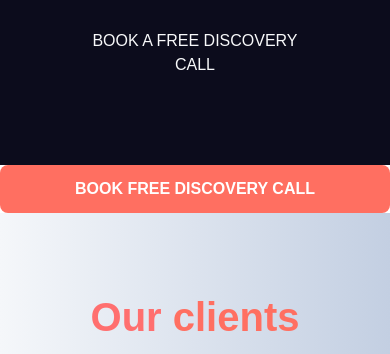
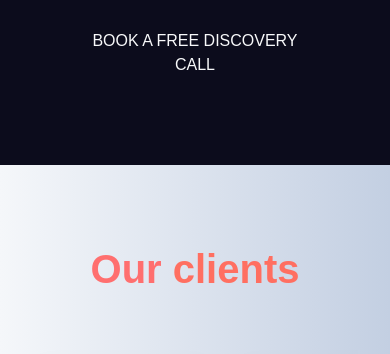
Before and after one commit to Harikvj/brandfellas, a plain HTML site: page index.html in a window 390 px wide. Shown: the part 2989-3343 px from the top of the page. Drawn offline with nearby package versions, Linux system fonts and the light colour scheme; files whose address does not match are found by name.

Commit message:
Add files via upload

```diff
--- a/index.html
+++ b/index.html
@@ -952,13 +952,7 @@ body {
       <button class="btn btn-highlight px-4 py-2" type="button" data-bs-toggle="collapse" data-bs-target="#packageCollapse" aria-expanded="false" aria-controls="packageCollapse">
         Explore Packages
       </button>
-      <div class="text-center mt-3">
-        <a href="https://calendly.com/vrbrandfellas" target="_blank" rel="noopener noreferrer">
-          <button class="btn btn-outline-light px-4 py-2 mt-2">
-            Book a Free Discovery Call
-          </button>
-        </a>
-      </div>
+
       <div class="collapse mt-4" id="packageCollapse">
         <div class="row justify-content-center gx-4 gy-4">
           <div class="col-md-4">
@@ -995,17 +989,17 @@ body {
             </div>
           </div>
         </div>
+	 </div>
+		<div class="text-center mt-3">
+        <a href="https://calendly.com/vrbrandfellas" target="_blank" rel="noopener noreferrer">
+          <button class="btn btn-outline-light px-4 py-2 mt-2">
+            Book a Free Discovery Call
+          </button>
+        </a>
       </div>
     </div>
   </div>
 </section>
-
-<!-- Floating CTA for Mobile -->
-<div class="floating-cta d-md-none">
-  <a href="https://calendly.com/yourname/discovery-call" target="_blank" rel="noopener noreferrer" class="btn btn-highlight w-100">
-    Book Free Discovery Call
-  </a>
-</div>
 
 	<!-- Brands Section -->
 <section id="brands" class="brands-section py-5">
```
